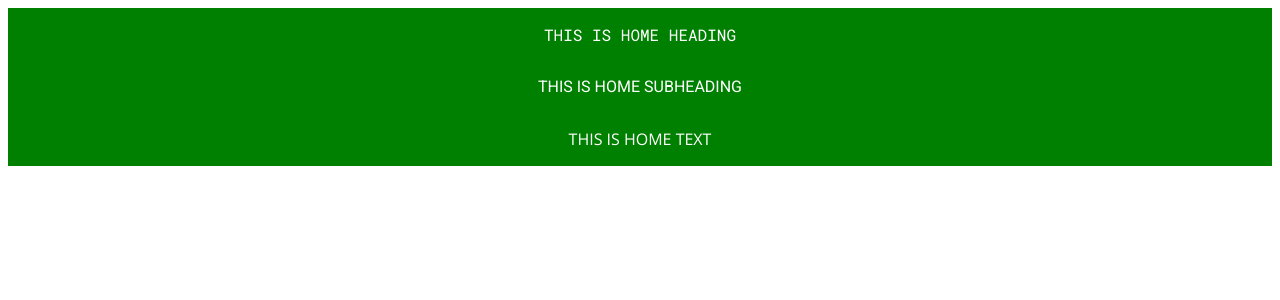
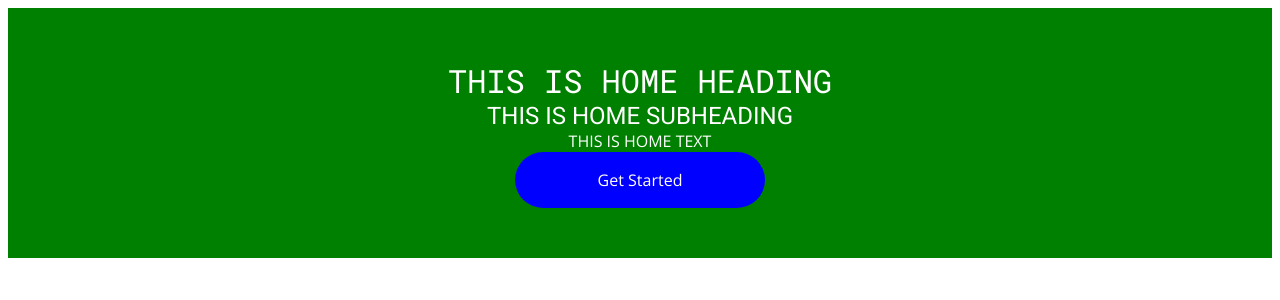
Before and after one commit to psaajc1420/national-pta, a React (Create React App) app in the folder client/: page /#/ in a window 1280 px wide. Shown: the top 300 px of the page. Built offline with nearby package versions, Linux system fonts and the light colour scheme.

Commit message:
created Button

```diff
--- a/client/src/components/Box.tsx
+++ b/client/src/components/Box.tsx
@@ -87,8 +87,9 @@ const Box = ({
 
 export default Box;
 
-const StyledBox = styled('div')(
+const StyledBox = styled('div')<BoxProps>(
 	({
+		theme,
 		width,
 		height,
 		margin,
@@ -112,7 +113,7 @@ const StyledBox = styled('div')(
 		backgroundColor,
 		color,
 		visibility,
-	}: BoxProps) => ({
+	}) => ({
 		width: width ? width : '100%',
 		height: height ? height : '100%',
 		margin: margin ? margin : 0,
@@ -132,8 +133,8 @@ const StyledBox = styled('div')(
 		flexDirection: flexDirection ? flexDirection : 'row',
 		border: border ? border : 0,
 		borderRadius: borderRadius ? borderRadius : 0,
-		backgroundColor: backgroundColor ? backgroundColor : 'blue',
-		color: color ? color : 'black',
+		backgroundColor: backgroundColor ? backgroundColor : theme.color.blue,
+		color: color ? color : theme.color.black,
 		visibility: visibility ? visibility : 'visible',
 	}),
 );
--- /dev/null
+++ b/client/src/components/Button.tsx
@@ -0,0 +1,44 @@
+import React from 'react';
+import styled from '@emotion/styled';
+
+interface ButtonProps {
+	children: React.ReactNode;
+	type?: 'button' | 'submit' | 'reset';
+	onClick: () => void;
+	width: string | number;
+	height: string | number;
+	backgroundColor?: string;
+}
+
+const Button = ({
+	children,
+	type,
+	onClick,
+	width,
+	height,
+	backgroundColor,
+}: ButtonProps) => {
+	return (
+		<StyledButton
+			type={type ? type : 'button'}
+			onClick={onClick}
+			width={width}
+			height={height}
+			backgroundColor={backgroundColor}
+		>
+			{children}
+		</StyledButton>
+	);
+};
+
+export default Button;
+
+const StyledButton = styled('button')<ButtonProps>(
+	({ theme, width, height, backgroundColor }) => ({
+		backgroundColor: backgroundColor ? backgroundColor : theme.color.blue,
+		width: width,
+		height: height,
+		border: 'none',
+		borderRadius: 56,
+	}),
+);
--- a/client/src/components/Text.tsx
+++ b/client/src/components/Text.tsx
@@ -43,8 +43,9 @@ const StyledText = styled('p')<TextProps>(
 				: typography === 'text'
 				? theme.font.text
 				: theme.font.text,
-		size: size ? size : '14px',
-		color: color ? color : 'black',
+		fontSize: size ? size : 14,
+		color: color ? color : theme.color.black,
 		lineHeight: lineHeight ? lineHeight : 'normal',
+		margin: 0,
 	}),
 );
--- a/client/src/components/index.ts
+++ b/client/src/components/index.ts
@@ -1,2 +1,3 @@
 export { default as Box } from './Box';
+export { default as Button } from './Button';
 export { default as Text } from './Text';
--- a/client/src/pages/home/Home.tsx
+++ b/client/src/pages/home/Home.tsx
@@ -1,8 +1,8 @@
-import { Box, Text } from '../../components';
+import { Box, Button, Text } from '../../components';
 
 const Home = () => {
 	return (
-		<Box center flexDirection='column' backgroundColor='green'>
+		<Box height={250} center flexDirection='column' backgroundColor='green'>
 			<Text typography='heading' size={32} color='white'>
 				THIS IS HOME HEADING
 			</Text>
@@ -12,6 +12,11 @@ const Home = () => {
 			<Text typography='text' size={16} color='white'>
 				THIS IS HOME TEXT
 			</Text>
+			<Button onClick={() => {}} width={250} height={56}>
+				<Text typography='text' size={16} color='white'>
+					Get Started
+				</Text>
+			</Button>
 		</Box>
 	);
 };
```
